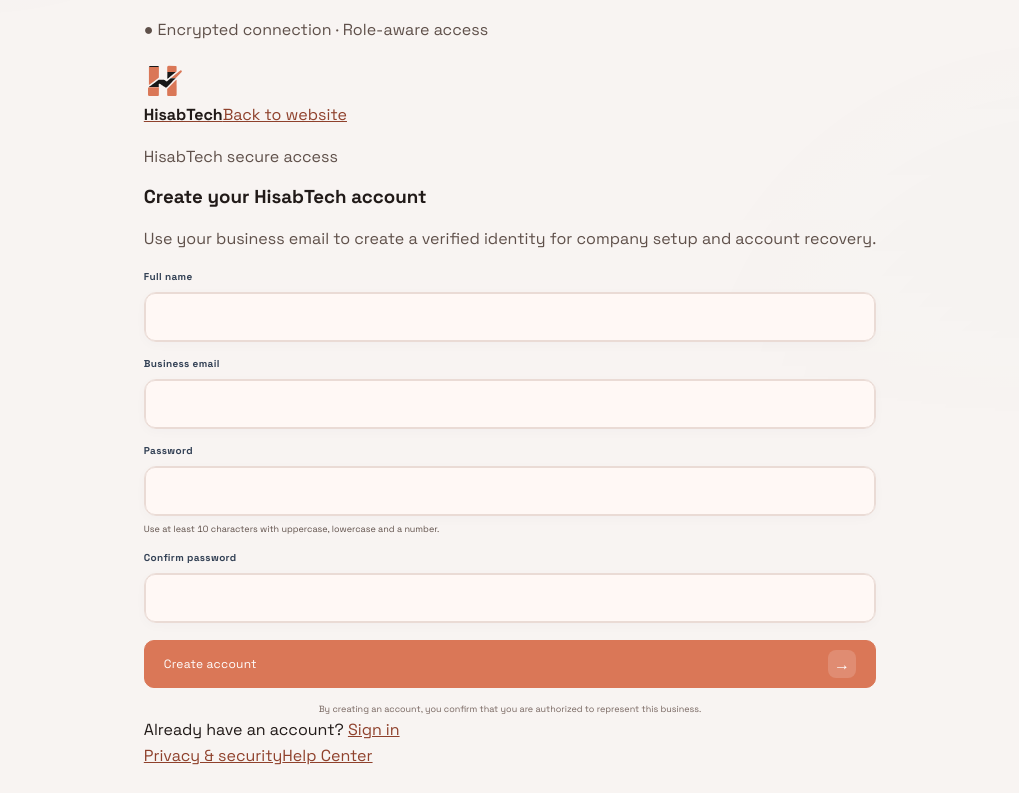
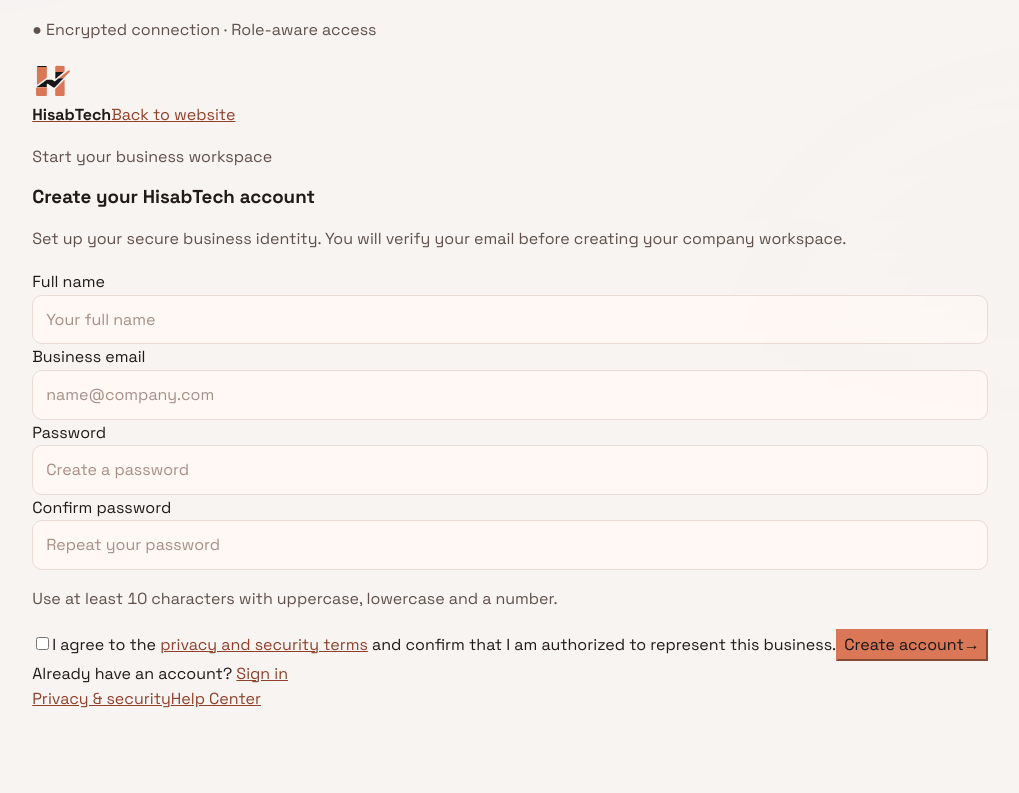
Before and after one commit to MahirG/HisabERP, a Next.js app: page /auth/email-sign-up in a window 1280 px wide. Shown: the part 359-1152 px from the top of the page, without its empty margins (130-1149 px from the left). After the commit the page ends 1095 px from the top, so only its background shows below. Built offline with nearby package versions, Linux system fonts and the light colour scheme; no server answers.

Commit message:
Rebuild sign-up page frontend

```diff
--- a/app/auth/email-sign-up/page.tsx
+++ b/app/auth/email-sign-up/page.tsx
@@ -2,27 +2,56 @@
 import { AuthNotice, EmailAuthCard } from "../../../components/email-auth-card";
 import { signUpWithEmail } from "../../../lib/actions/email-auth";
 
-export const metadata = { title: "Create account with email" };
+export const metadata = { title: "Create your account" };
 
-export default async function Page({ searchParams }: { searchParams: Promise<{ error?: string; message?: string }> }) {
+export default async function Page({ searchParams }: { searchParams: Promise<{ error?: string; message?: string; preview?: string }> }) {
   const p = await searchParams;
+  const preview = p.preview === "1";
 
   return (
     <EmailAuthCard
       title="Create your HisabTech account"
-      description="Use your business email to create a verified identity for company setup and account recovery."
-      footer={<>Already have an account? <Link href="/auth/email-login">Sign in</Link></>}
+      description="Set up your secure business identity. You will verify your email before creating your company workspace."
+      footer={<>Already have an account? <Link href={`/auth/login${preview ? "?preview=1" : ""}`}>Sign in</Link></>}
+      eyebrow="Start your business workspace"
+      badge="Simple, secure account setup"
+      showcaseTitle="Build a stronger operating foundation from day one."
+      showcaseDescription="Create one verified identity, then configure your company, team and modules at your own pace."
     >
       <AuthNotice type="error">{p.error}</AuthNotice>
       <AuthNotice type="success">{p.message}</AuthNotice>
-      <form action={signUpWithEmail} className="erp-form premium-auth-form auth-official-form">
-        <label className="premium-field" htmlFor="signup-full-name"><span className="field-label">Full name</span><span className="field-control"><input id="signup-full-name" name="fullName" autoComplete="name" maxLength={120} required/></span></label>
-        <label className="premium-field" htmlFor="signup-email"><span className="field-label">Business email</span><span className="field-control"><input id="signup-email" name="email" type="email" autoComplete="email" required/></span></label>
-        <label className="premium-field" htmlFor="signup-password"><span className="field-label">Password</span><span className="field-control"><input id="signup-password" name="password" type="password" autoComplete="new-password" minLength={10} required/></span><small>Use at least 10 characters with uppercase, lowercase and a number.</small></label>
-        <label className="premium-field" htmlFor="signup-confirm-password"><span className="field-label">Confirm password</span><span className="field-control"><input id="signup-confirm-password" name="confirmPassword" type="password" autoComplete="new-password" minLength={10} required/></span></label>
-        <button className="primary auth-submit auth-primary-button" type="submit"><span>Create account</span><b aria-hidden="true">→</b></button>
+
+      <form action={signUpWithEmail} className="auth-standard-form">
+        <label className="auth-standard-field" htmlFor="signup-full-name">
+          <span>Full name</span>
+          <input id="signup-full-name" name="fullName" autoComplete="name" maxLength={120} placeholder="Your full name" required autoFocus />
+        </label>
+
+        <label className="auth-standard-field" htmlFor="signup-email">
+          <span>Business email</span>
+          <input id="signup-email" name="email" type="email" inputMode="email" autoComplete="email" placeholder="name@company.com" required />
+        </label>
+
+        <div className="auth-standard-field-grid">
+          <label className="auth-standard-field" htmlFor="signup-password">
+            <span>Password</span>
+            <input id="signup-password" name="password" type="password" autoComplete="new-password" minLength={10} placeholder="Create a password" aria-describedby="signup-password-help" required />
+          </label>
+          <label className="auth-standard-field" htmlFor="signup-confirm-password">
+            <span>Confirm password</span>
+            <input id="signup-confirm-password" name="confirmPassword" type="password" autoComplete="new-password" minLength={10} placeholder="Repeat your password" required />
+          </label>
+        </div>
+
+        <p className="auth-standard-password-help" id="signup-password-help">Use at least 10 characters with uppercase, lowercase and a number.</p>
+
+        <label className="auth-standard-consent">
+          <input type="checkbox" name="acceptedTerms" value="yes" required />
+          <span>I agree to the <Link href="/trust">privacy and security terms</Link> and confirm that I am authorized to represent this business.</span>
+        </label>
+
+        <button className="auth-standard-primary" type="submit"><span>Create account</span><b aria-hidden="true">→</b></button>
       </form>
-      <p className="auth-legal-note">By creating an account, you confirm that you are authorized to represent this business.</p>
     </EmailAuthCard>
   );
 }
```
